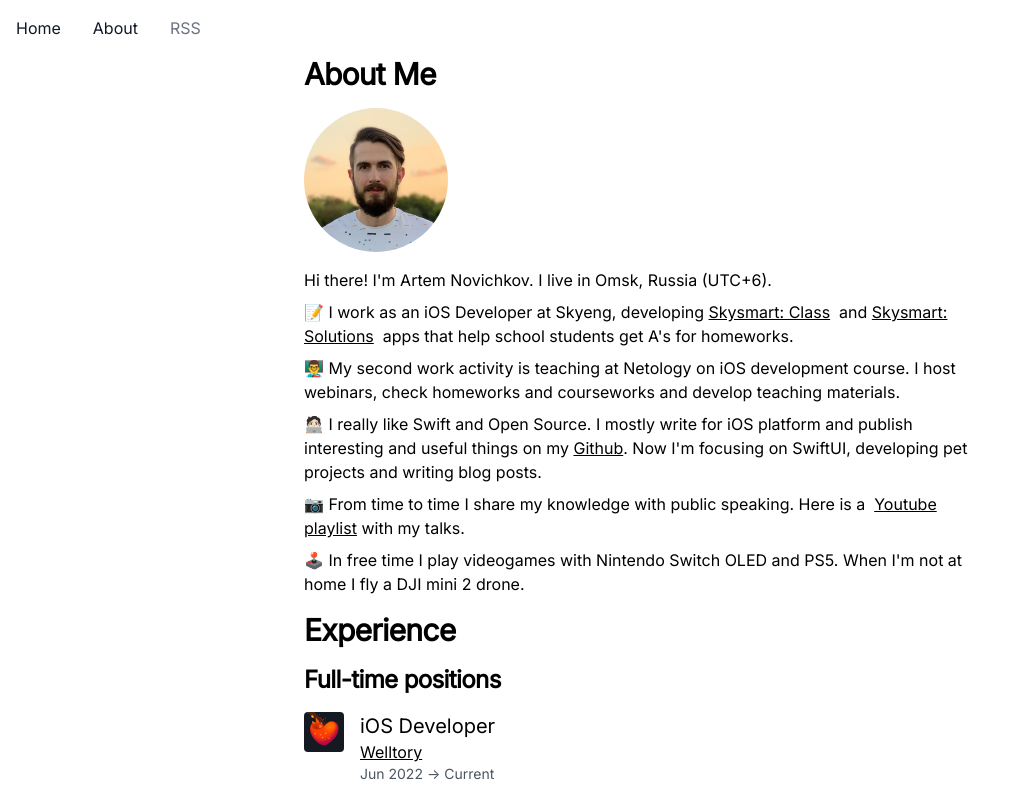
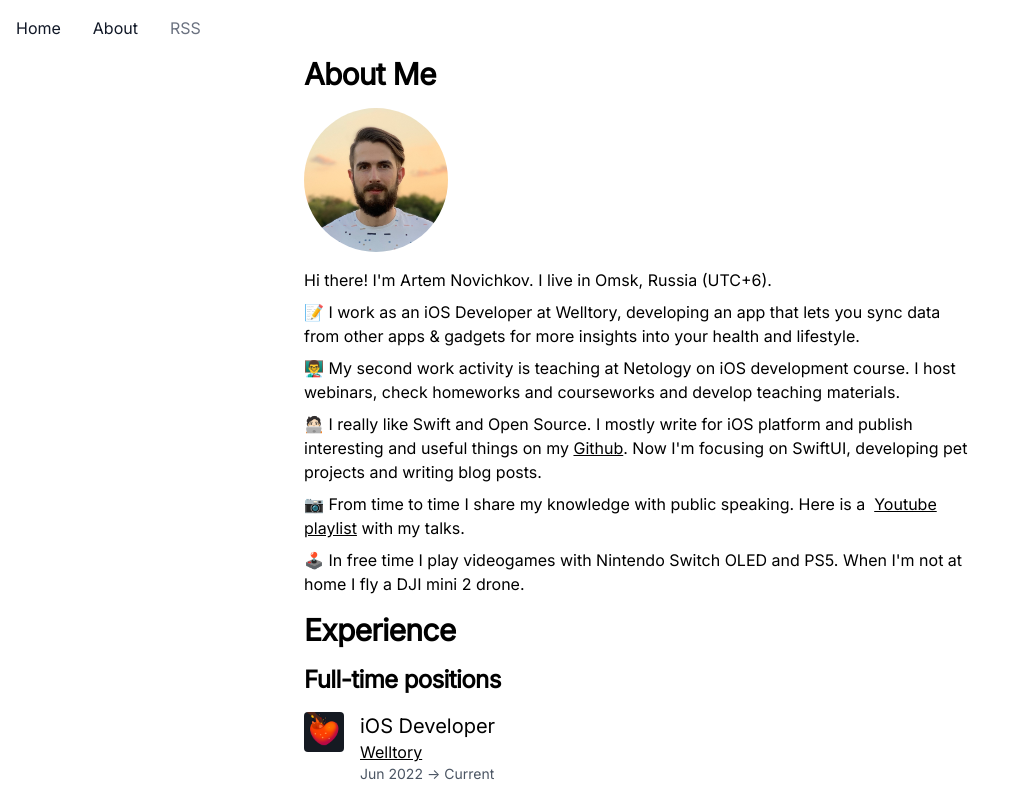
Before and after one commit to artemnovichkov/blog, a Next.js app: page /about in a window 1280 px wide. Shown: the top 800 px of the page, without its empty margins (0-1014 px from the left). Built offline with nearby package versions, Linux system fonts and the light colour scheme; what @tailwindcss/typography, tailwindcss-dark-mode would draw is missing.

Commit message:
Update info

```diff
--- a/pages/about.js
+++ b/pages/about.js
@@ -123,12 +123,7 @@
                         Hi there! I'm Artem Novichkov. I live in Omsk, Russia (UTC+6).
                     </p>
                     <p>
-                        📝 I work as an iOS Developer at Skyeng, developing&nbsp;
-                        <a className="text-base underline" href="https://apps.apple.com/app/id1473109163" target="_blank" rel="noopener noreferrer">
-                            Skysmart: Class</a>&nbsp;
-                            and <a className="text-base underline" href="https://apps.apple.com/app/1576814600" target="_blank" rel="noopener noreferrer">
-                            Skysmart: Solutions</a>&nbsp;
-                        apps that help school students get A's for homeworks.
+                        📝 I work as an iOS Developer at Welltory, developing an app that lets you sync data from other apps & gadgets for more insights into your health and lifestyle.
                     </p>
                     <p>
                     👨‍🏫 My second work activity is teaching at Netology on iOS development course. I host webinars, check homeworks and courseworks and develop teaching materials.
```
